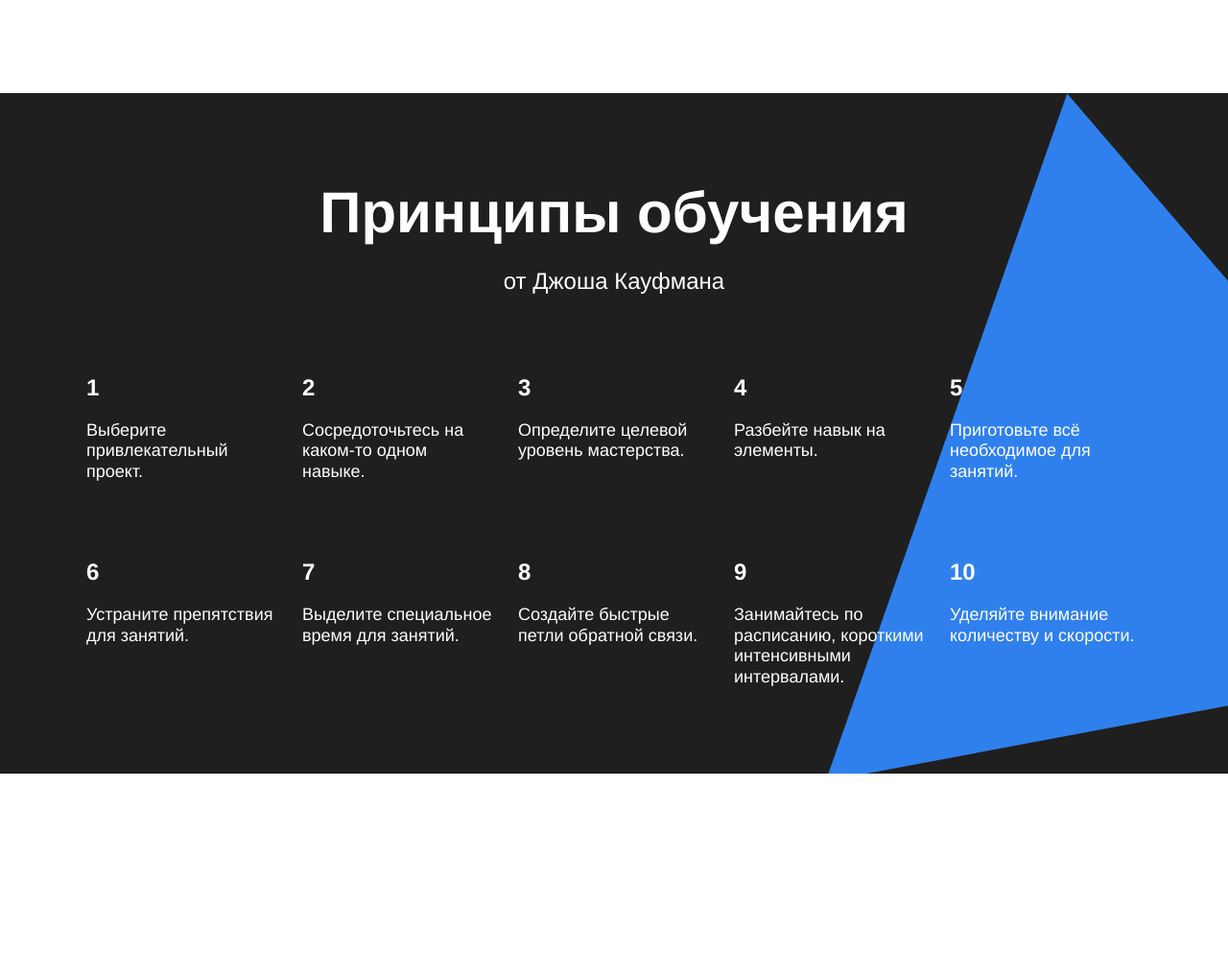
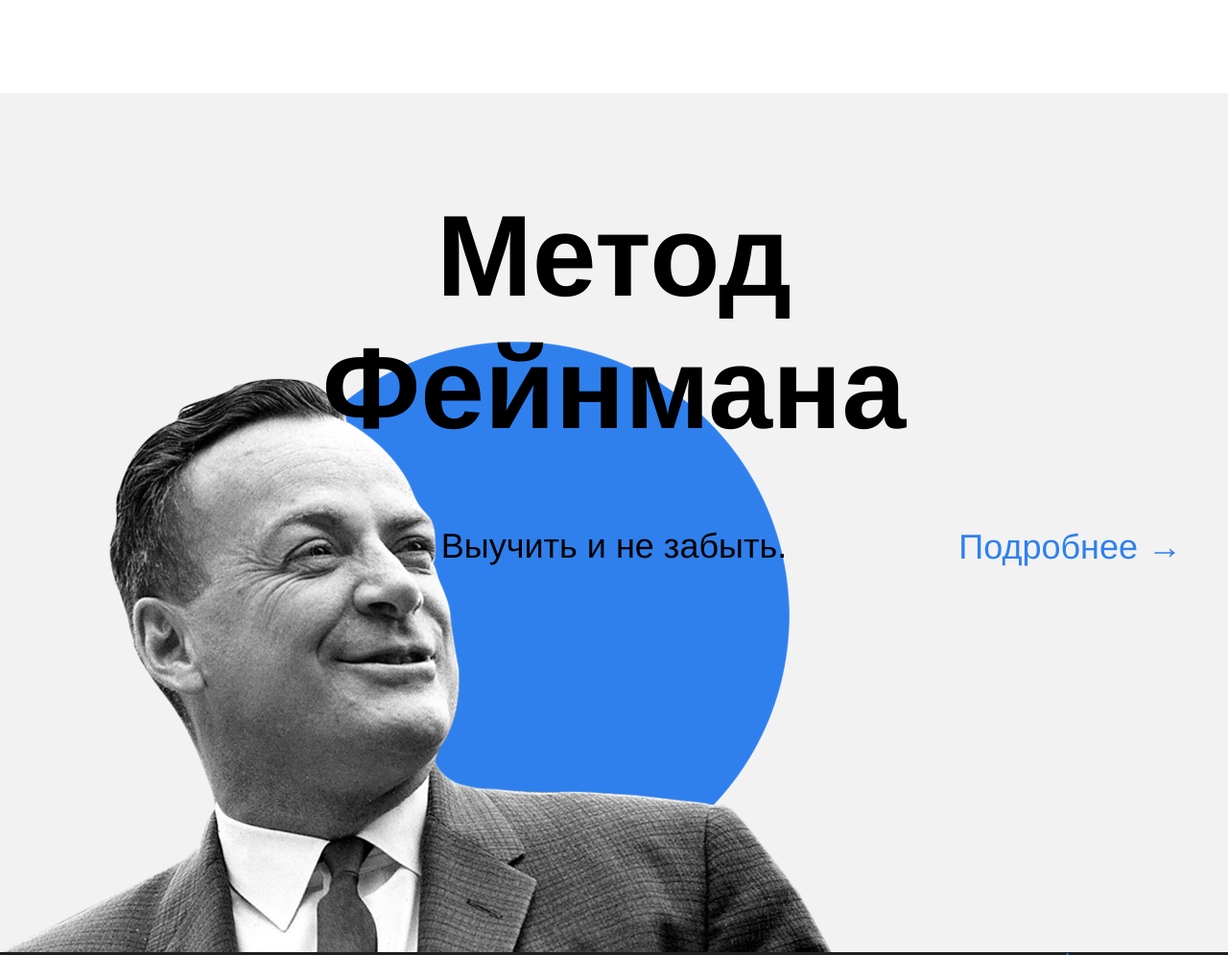
Before and after one commit to vldslw/how-to-learn, a plain HTML site: page index.html in a window 1280 px wide. Shown: the part 1910-2905 px from the top of the page at 96% size. Before the commit the page ends 2716 px from the top, so only its background shows below. Drawn offline with Linux system fonts and the light colour scheme.

Commit message:
Сделана секция feynman

```diff
--- a/index.html
+++ b/index.html
@@ -42,7 +42,10 @@
         </div>
       </section>
       <section class="feynman">
-
+        <h2 class="feynman__title">Метод Фейнмана</h2>
+        <p class="feynman__subtitle">Выучить и не забыть.</p>
+        <a class="feynman__link" href="#">Подробнее →</a>
+        <img class="feynman__image" src="images/feynman.png" alt="Фейнман">
       </section>
       <section class="kaufman">
         <h2 class="section-title section-title_theme_dark">Принципы обучения</h2>
--- a/styles/style.css
+++ b/styles/style.css
@@ -186,7 +186,9 @@
 
 .table__cell_theme_dark {
   width: 200px;
-  margin: 80px 0 0 0;
+  color: white;
+  margin-right: 0;
+  margin-top: 80px;
 }
 
 .table__heading {
@@ -203,12 +205,54 @@
   font-weight: normal;
 }
 
-/* и элемента с модификатором вида ключ-значение */
-.table__cell_theme_dark {
-  width: 200px;
-  color: white;
-  margin-right: 0;
-  margin-top: 80px;
+.feynman {
+  background-color: #f2f2f2;
+  position: relative;
+  z-index: -2;
+  min-height: 895px;
+  max-height: 950px;
+  /* background-image: url(../images/feynman.png);
+  background-repeat: no-repeat;
+  background-size: 867px 637px;
+  background-position: bottom left; */
+}
+
+.feynman__title {
+  width: 648px;
+  text-align: center;
+  margin: 0 auto 0 auto;
+  padding-top: 100px;
+  line-height: 1.15;
+  font-size: 120px;
+  font-weight: 700;
+}
+
+.feynman__subtitle {
+  margin: 70px auto 0 auto;
+  text-align: center;
+  line-height: 51px;
+  font-size: 36px;
+  font-weight: normal;
+}
+
+.feynman__link {
+  position: absolute;
+  top: 50%;
+  right: 48px;
+  line-height: 51px;
+  font-size: 36px;
+  font-weight: normal;
+  color: #2f80ed;
+  text-decoration: none;
+}
+
+.feynman__image {
+  width: 867px;
+  height: 637px;
+  position: absolute;
+  left: 0;
+  bottom: 0;
+  z-index: -1;
 }
 
 .kaufman {
```
